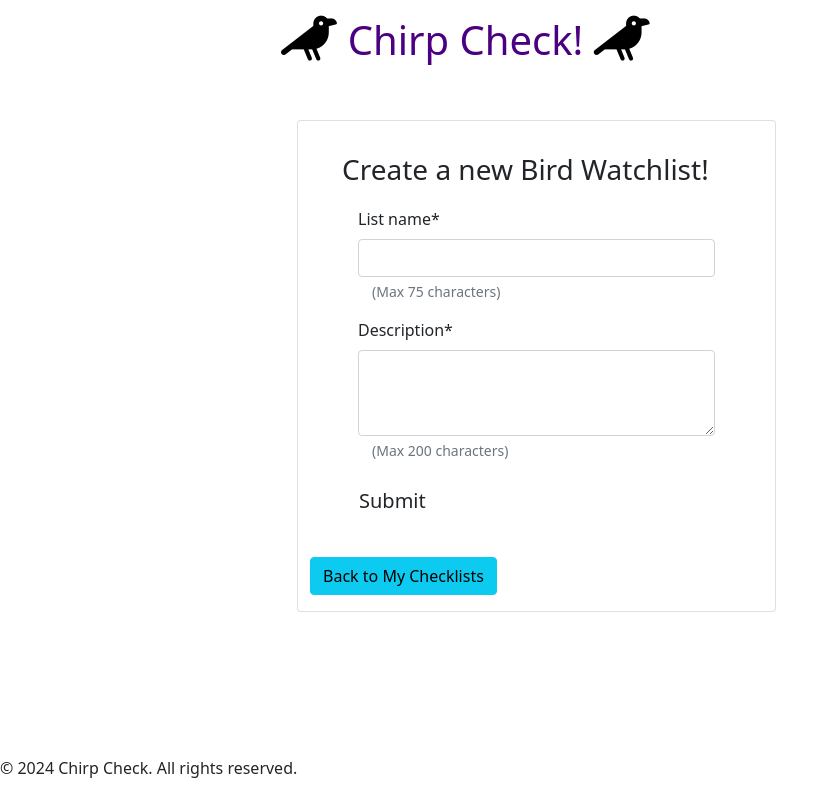
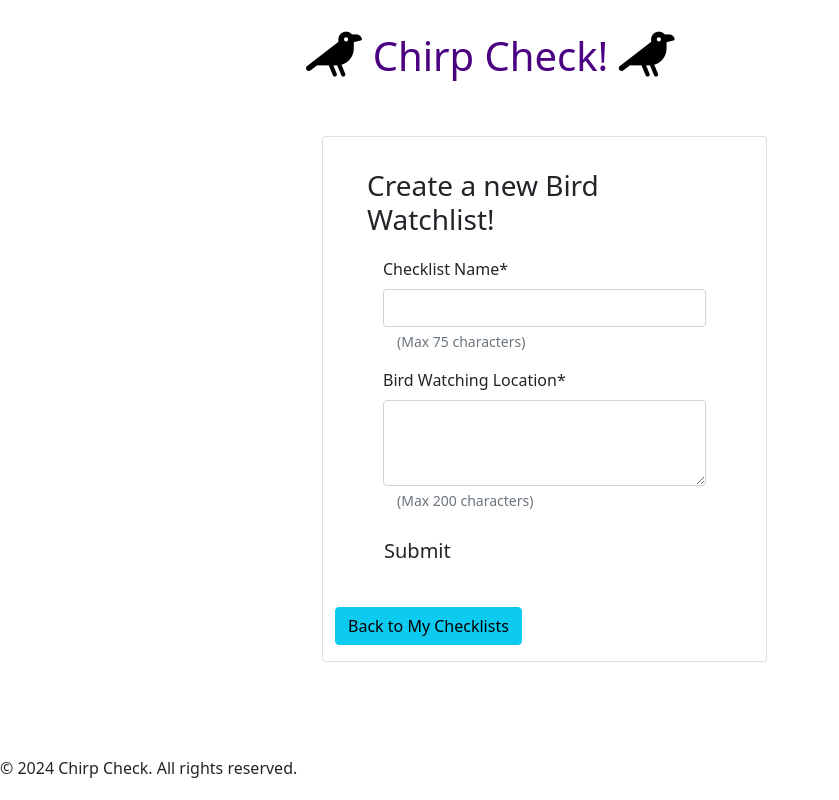
Before and after one commit to SummonerSkies/chirp-check, a Django app: page /chirpcheck/create/ in a window 1280 px wide. Shown: the whole page, without its empty margins (0-839 px from the left). Run offline with Django 4.2, Linux system fonts and the light colour scheme; some libraries are stand-ins or nearby versions.

Commit message:
added add_birds to views, forms and relevant html

```diff
--- a/check/forms.py
+++ b/check/forms.py
@@ -16,10 +16,10 @@ class ChecklistForm(forms.ModelForm):
         widgets = {
             'description': forms.Textarea(attrs={'rows': 3}),
         }
-        # labels = {
-        #     'list_name': 'Checklist Name',
-        #     'description': 'Bird Watching Location',
-        # }
+        labels = {
+            'list_name': 'Checklist Name',
+            'description': 'Bird Watching Location',
+        }
 
     def __init__(self, *args, **kwargs):
         super(ChecklistForm, self).__init__(*args, **kwargs)
@@ -39,9 +39,9 @@ class BirdForm(forms.ModelForm):
         model = Bird
         fields = ('bird_name', 'status', 'number_seen', 'check_list')
     # Hide check_list field as this form should already be associated with the checklist
-        # widgets = {
-        #     'check_list': forms.HiddenInput(),
-        # }
+        widgets = {
+            'check_list': forms.HiddenInput(),
+        }
         # labels = {
 		# 	'bird_name': 'Name of Bird',
 		# 	'status': 'Did You See It?',
--- a/check/urls.py
+++ b/check/urls.py
@@ -9,5 +9,6 @@ urlpatterns = [
     path("chirpcheck/create/", views.create_checklist, name="create"),
     path('chirpcheck/edit/<int:id>', views.edit_checklist, name='edit_checklist'),
     path('chirpcheck/delete/<int:id>/', views.delete_checklist, name='delete_checklist'),
+    path('chirpcheck/<int:checklist_id>/add_bird/', views.add_bird, name='add_bird'),
     path("chirpcheck/<id>/", views.my_checklist, name="checklist"),
 ]
--- a/check/views.py
+++ b/check/views.py
@@ -20,7 +20,8 @@ class ChecklistView(generic.ListView):
 
 def my_checklist(request, id):
     checklist = get_object_or_404(Checklist, id=id)
-    context = {'checklist':checklist,}
+    birds = Bird.objects.filter(check_list=checklist)
+    context = {'checklist': checklist, 'birds': birds}
     return render(
         request, "check/my_checklist.html", context,
     )
@@ -92,43 +93,54 @@ def delete_checklist(request, id):
 
     return render(request, 'check/confirm_checklist_delete.html', {'checklist': checklist})
 
-
-
-"""
-IGNORE EVERYTHING BELOW HERE - REWRITING
-"""
-
 """
 Add a bird to an existing checklist
 """
-def add_bird_to_checklist(request, checklist_id):
+def add_bird(request, checklist_id):
     checklist = get_object_or_404(Checklist, id=checklist_id)
 
+    # Starting the Birdform BEFORE checking the request method
+    bird_form = BirdForm(initial={'check_list': checklist.id})
+
+    # Using the form with POST data
     if request.method == 'POST':
-        form = BirdForm(request.POST)
-        if form.is_valid():
-            # Associate the bird with the current checklist
-            # 1. don't save yet
-            bird = form.save(commit=False)
-            # 2. Set the checklist for this bird
-            bird.check_list = checklist
-            #  3. save bird with the associated checklist
-            bird.save()
-            # 4. Redirect to the checklist detail page
-            return redirect('checklist_detail', checklist_id=checklist.id)
-    else:
-        form = BirdForm()
+        bird_form = BirdForm(request.POST)
+        if bird_form.is_valid():
+            bird_name = bird_form.cleaned_data['bird_name']
+            status = bird_form.cleaned_data['status']
+            number_seen = bird_form.cleaned_data['number_seen']
+
+            # A check to see if the bird exists in the checklist
+            bird, created = Bird.objects.get_or_create(
+                bird_name=bird_name,
+                check_list=checklist,
+                defaults={
+                    'status': status,
+                    'number_seen': number_seen,
+                    'user': request.user
+                    }
+            )
+
+            if not created:
+                # If bird already exists, update its status and number seen
+                bird.status = status
+                bird.number_seen += number_seen  # Add to existing number seen
+                bird.save()
+
+            messages.success(
+                request, f'Your bird sighting has been saved for {bird_name}!'
+                )
+            return redirect(
+                'chirpcheck:my_checklist',
+                checklist_id=checklist.id
+                )
 
     return render(
         request,
-        'add_bird.html',
-        {'form': form, 'checklist': checklist}
+        'check/add_bird.html',
+        {'bird_form': bird_form, 'checklist': checklist}
         )
 
 """
 Remove a bird from an existing checklist
 """
-
-"""
-Delete an existing checklist
-"""
--- a/static/css/style.css
+++ b/static/css/style.css
@@ -1,11 +1,17 @@
 h1 {
-    color: indigo;
+  color: indigo;
+}
+
+.content {
+    max-width: 700px;
+    margin: auto;
     }
 
-.content {
-    max-width: 750px;
-    margin: auto;
-    }
+.my_check_list {
+  align-content: center;
+  justify-content: space-evenly;
+  list-style-type: none;
+}
 
 main {
   /* Make main element take up any surplus space to push footer down */
@@ -21,7 +27,7 @@ div {
   margin: 1em;
 }
 
-ul {
+li {
   list-style-type: none;
   margin: 0;
   padding: 0;
@@ -36,3 +42,22 @@ footer {
   justify-content: space-evenly;
   list-style-type: none;
 }
+
+/* birds number_seen styling */
+
+.number-seen {
+  display: none;  /* Initially hidden */
+}
+
+.number-seen input {
+  width: 50px;
+  padding: 5px;
+}
+
+.status-select {
+  padding: 5px;
+}
+
+.button-seen {
+  margin-top: 10px;
+}
--- /dev/null
+++ b/static/js/script.js
@@ -0,0 +1,26 @@
+// ADDING BIRD TO EXISTING CHECKLIST
+
+// Function to toggle visibility of the "Number Seen" input based on the status
+function toggleNumberSeen(birdId) {
+    var statusSelect = document.getElementById('status_' + birdId);
+    var numberSeenDiv = document.getElementById('number_seen_' + birdId);
+    var numberSeenInput = document.getElementById('number_seen_input_' + birdId);
+
+    // Show or hide the 'Number Seen' field based on status
+    if (statusSelect.value === "Spotted") {
+        numberSeenDiv.style.display = "block";  // Show the field
+        numberSeenInput.disabled = false;      // Enable the input
+    } else {
+        numberSeenDiv.style.display = "none";   // Hide the field
+        numberSeenInput.disabled = true;       // Disable the input
+    }
+}
+
+// Ensure that each bird's status field is correctly initialized when the page loads
+document.addEventListener("DOMContentLoaded", function() {
+    var allStatusSelects = document.querySelectorAll('.status-select');
+    allStatusSelects.forEach(function(select) {
+        var birdId = select.id.split('_')[1]; // Extract bird ID from the select element's ID
+        toggleNumberSeen(birdId);  // Initialize the visibility based on current status
+    });
+});
--- a/templates/base.html
+++ b/templates/base.html
@@ -20,6 +20,11 @@
 
     <!-- My CSS Styling -->
     <link rel="stylesheet" href="{% static 'css/style.css' %}">
+
+    {% block extras %}
+
+    {% endblock %}
+
 </head>
 
 <body>
@@ -54,9 +59,9 @@
     integrity="sha384-gtEjrD/SeCtmISkJkNUaaKMoLD0//ElJ19smozuHV6z3Iehds+3Ulb9Bn9Plx0x4" crossorigin="anonymous">
 </script>
 
-{% block extras %}
+{% block scripts %}
+    <script src="{% static 'js/script.js' %}"></script>
 {% endblock %}
-
 </body>
 
 </html>
```
Also changed, not shown: check/templates/check/add_bird.html (+11 -0 lines), check/templates/check/index.html (+3 -5 lines), check/templates/check/my_checklist.html (+63 -24 lines).
